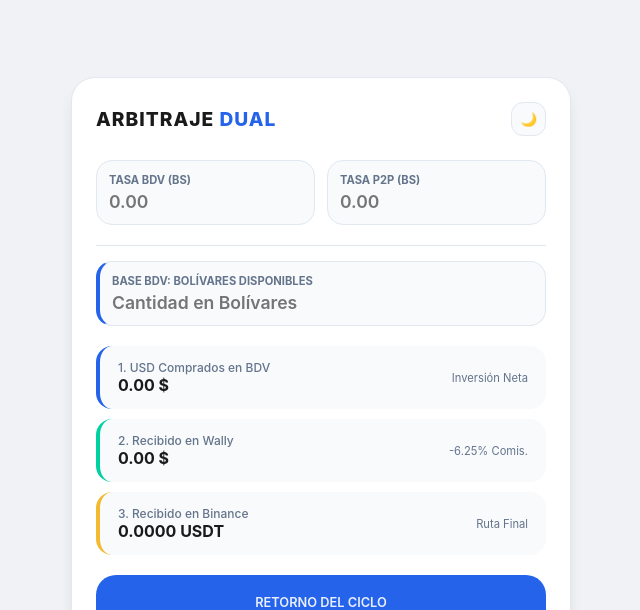
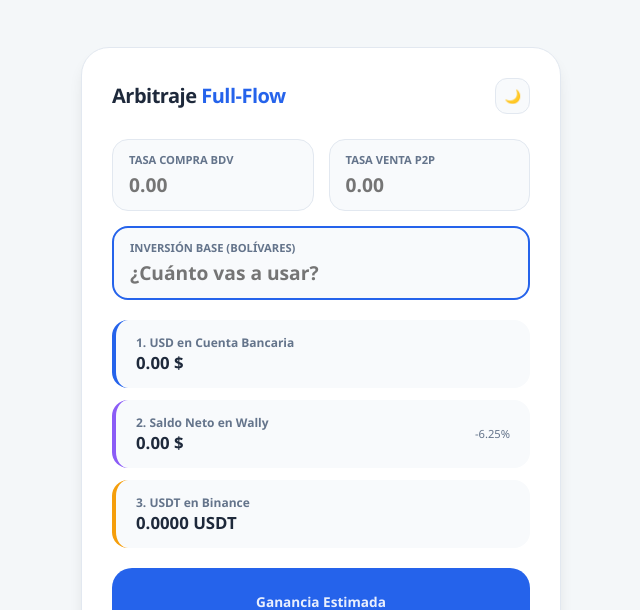
Before and after one commit to krauser0011/Flow-Calc, a plain HTML site: page index.html in a window 1280 px wide. Shown: the top 610 px of the page, without its empty margins (319-959 px from the left). Drawn offline with Linux system fonts and the light colour scheme.

Commit message:
Update HTML structure and styling for UI improvements

```diff
--- a/index.html
+++ b/index.html
@@ -3,15 +3,15 @@
 <head>
     <meta charset="UTF-8">
     <meta name="viewport" content="width=device-width, initial-scale=1.0">
-    <title>Consola de Arbitraje Pro</title>
+    <title>Consola de Arbitraje Unificada</title>
     <style>
         :root {
-            --bg: #f0f2f5;
+            --bg: #f4f7f9;
             --card: #ffffff;
-            --text: #1a1a1a;
+            --text-main: #1e293b;
             --text-sub: #64748b;
             --border: #e2e8f0;
-            --primary: #2563eb;
+            --accent: #2563eb;
             --success: #10b981;
             --danger: #ef4444;
             --input-bg: #f8fafc;
@@ -21,31 +21,31 @@
         [data-theme="dark"] {
             --bg: #0f172a;
             --card: #1e293b;
-            --text: #f8fafc;
+            --text-main: #f8fafc;
             --text-sub: #94a3b8;
             --border: #334155;
-            --primary: #3b82f6;
             --input-bg: #0f172a;
         }
 
-        * { box-sizing: border-box; margin: 0; padding: 0; font-family: 'Inter', sans-serif; transition: all 0.2s ease; }
+        * { box-sizing: border-box; margin: 0; padding: 0; font-family: 'Segoe UI', system-ui, sans-serif; }
 
         body {
             background-color: var(--bg);
-            color: var(--text);
+            color: var(--text-main);
             display: flex;
             justify-content: center;
             align-items: center;
             min-height: 100vh;
-            padding: 15px;
+            padding: 20px;
+            transition: all 0.3s ease;
         }
 
-        .main-card {
+        .container {
             background-color: var(--card);
             width: 100%;
-            max-width: 500px;
-            border-radius: 24px;
-            padding: 24px;
+            max-width: 480px;
+            border-radius: 28px;
+            padding: 30px;
             box-shadow: var(--shadow);
             border: 1px solid var(--border);
         }
@@ -54,10 +54,10 @@
             display: flex;
             justify-content: space-between;
             align-items: center;
-            margin-bottom: 24px;
+            margin-bottom: 25px;
         }
 
-        .header h1 { font-size: 1.2rem; font-weight: 800; text-transform: uppercase; letter-spacing: 1px; }
+        .header h1 { font-size: 1.25rem; font-weight: 800; letter-spacing: -0.5px; }
 
         .theme-toggle {
             background: var(--input-bg);
@@ -65,25 +65,25 @@
             padding: 8px;
             border-radius: 12px;
             cursor: pointer;
-            color: var(--text);
+            color: var(--text-main);
         }
 
-        /* Grid de Entradas */
-        .input-grid {
+        /* Sección de Entradas */
+        .grid-inputs {
             display: grid;
             grid-template-columns: 1fr 1fr;
-            gap: 12px;
+            gap: 15px;
             margin-bottom: 20px;
         }
 
-        .field {
+        .input-box {
             background: var(--input-bg);
-            padding: 12px;
+            padding: 12px 16px;
             border-radius: 16px;
             border: 1px solid var(--border);
         }
 
-        .field label {
+        .input-box label {
             display: block;
             font-size: 0.7rem;
             font-weight: 700;
@@ -92,126 +92,126 @@
             text-transform: uppercase;
         }
 
-        .field input {
+        .input-box input {
             width: 100%;
             background: transparent;
             border: none;
             outline: none;
-            color: var(--text);
-            font-size: 1.1rem;
+            color: var(--text-main);
+            font-size: 1.2rem;
             font-weight: 600;
         }
 
-        /* El Flujo Visual */
-        .flow-container {
+        .full-width { grid-column: span 2; border: 2px solid var(--accent); }
+
+        /* Flujo de Resultados */
+        .flow {
             display: flex;
             flex-direction: column;
-            gap: 10px;
+            gap: 12px;
+            margin: 20px 0;
         }
 
         .step {
             display: flex;
+            justify-content: space-between;
             align-items: center;
-            justify-content: space-between;
-            padding: 14px 18px;
+            padding: 14px 20px;
             background: var(--input-bg);
             border-radius: 16px;
-            border-left: 4px solid var(--primary);
+            border-left: 4px solid var(--accent);
         }
 
         .step-info span { display: block; }
-        .step-label { font-size: 0.75rem; color: var(--text-sub); font-weight: 500; }
-        .step-value { font-size: 1rem; font-weight: 700; }
+        .label { font-size: 0.75rem; color: var(--text-sub); font-weight: 600; }
+        .val { font-size: 1.05rem; font-weight: 700; }
 
         /* Resultado Final */
         .summary {
-            margin-top: 20px;
-            padding: 20px;
+            padding: 24px;
             border-radius: 20px;
             text-align: center;
-            background: var(--primary);
+            background: var(--accent);
             color: white;
+            margin-top: 10px;
         }
 
         .summary.profit { background: var(--success); }
         .summary.loss { background: var(--danger); }
 
-        .summary-label { font-size: 0.8rem; font-weight: 600; opacity: 0.9; text-transform: uppercase; }
-        .summary-value { font-size: 1.8rem; font-weight: 800; margin: 4px 0; }
-        .summary-percent { font-size: 0.9rem; font-weight: 700; background: rgba(0,0,0,0.1); padding: 4px 12px; border-radius: 20px; display: inline-block; }
-
-        .divider { height: 1px; background: var(--border); margin: 15px 0; }
+        .summary-label { font-size: 0.85rem; font-weight: 600; opacity: 0.9; }
+        .summary-val { font-size: 2.2rem; font-weight: 800; margin: 5px 0; }
+        .summary-pct { font-size: 1rem; font-weight: 700; background: rgba(0,0,0,0.15); padding: 4px 15px; border-radius: 50px; display: inline-block; }
 
     </style>
 </head>
 <body>
 
-<div class="main-card">
+<div class="container">
     <div class="header">
-        <h1>Arbitraje <span style="color:var(--primary)">Dual</span></h1>
+        <h1>Arbitraje <span style="color:var(--accent)">Full-Flow</span></h1>
         <button class="theme-toggle" onclick="toggleTheme()" id="tBtn">🌙</button>
     </div>
 
-    <div class="input-grid">
-        <div class="field">
-            <label>Tasa BDV (Bs)</label>
+    <div class="grid-inputs">
+        <div class="input-box">
+            <label>Tasa Compra BDV</label>
             <input type="number" id="tasaBdv" placeholder="0.00" step="0.01">
         </div>
-        <div class="field">
-            <label>Tasa P2P (Bs)</label>
+        <div class="input-box">
+            <label>Tasa Venta P2P</label>
             <input type="number" id="tasaP2p" placeholder="0.00" step="0.01">
+        </div>
+        <div class="input-box full-width">
+            <label>Inversión Base (Bolívares)</label>
+            <input type="number" id="montoBs" placeholder="¿Cuánto vas a usar?" step="0.01">
         </div>
     </div>
 
-    <div class="divider"></div>
-
-    <div class="field" style="margin-bottom: 20px; border-left: 4px solid var(--primary);">
-        <label>Base BDV: Bolívares Disponibles</label>
-        <input type="number" id="montoBs" placeholder="Cantidad en Bolívares" step="0.01">
-    </div>
-
-    <div class="flow-container">
+    <div class="flow">
         <div class="step">
             <div class="step-info">
-                <span class="step-label">1. USD Comprados en BDV</span>
-                <span class="step-value" id="resUsdBdv">0.00 $</span>
+                <span class="label">1. USD en Cuenta Bancaria</span>
+                <span class="val" id="resUsdBdv">0.00 $</span>
             </div>
-            <div style="font-size: 0.7rem; color: var(--text-sub);">Inversión Neta</div>
         </div>
 
-        <div class="step" style="border-left-color: #00D1A1;">
+        <div class="step" style="border-left-color: #8b5cf6;">
             <div class="step-info">
-                <span class="step-label">2. Recibido en Wally</span>
-                <span class="step-value" id="resWally">0.00 $</span>
+                <span class="label">2. Saldo Neto en Wally</span>
+                <span class="val" id="resWally">0.00 $</span>
             </div>
-            <div style="font-size: 0.7rem; color: var(--text-sub);">-6.25% Comis.</div>
+            <span style="font-size: 0.7rem; color: var(--text-sub);">-6.25%</span>
         </div>
 
-        <div class="step" style="border-left-color: #F3BA2F;">
+        <div class="step" style="border-left-color: #f59e0b;">
             <div class="step-info">
-                <span class="step-label">3. Recibido en Binance</span>
-                <span class="step-value" id="resBinance">0.0000 USDT</span>
+                <span class="label">3. USDT en Binance</span>
+                <span class="val" id="resBinance">0.0000 USDT</span>
             </div>
-            <div style="font-size: 0.7rem; color: var(--text-sub);">Ruta Final</div>
         </div>
     </div>
 
     <div class="summary" id="cajaNeto">
-        <div class="summary-label" id="labelNeto">Retorno del Ciclo</div>
-        <div class="summary-value" id="resNeto">0.00 Bs</div>
-        <div class="summary-percent" id="resPorcentaje">0.00%</div>
+        <div class="summary-label" id="labelNeto">Ganancia Estimada</div>
+        <div class="summary-val" id="resNeto">0.00 Bs</div>
+        <div class="summary-pct" id="resPorcentaje">0.00%</div>
     </div>
 </div>
 
 <script>
-    const inputs = ['tasaBdv', 'tasaP2p', 'montoBs'];
+    const ids = ['tasaBdv', 'tasaP2p', 'montoBs'];
 
-    // Cargar datos previos
-    inputs.forEach(id => {
-        const saved = localStorage.getItem(id);
-        if(saved) document.getElementById(id).value = saved;
-        document.getElementById(id).addEventListener('input', calcular);
-    });
+    // Al cargar: recuperar datos y aplicar tema
+    window.onload = () => {
+        ids.forEach(id => {
+            const val = localStorage.getItem(id);
+            if(val) document.getElementById(id).value = val;
+            document.getElementById(id).addEventListener('input', calcular);
+        });
+        if (window.matchMedia('(prefers-color-scheme: dark)').matches) toggleTheme();
+        calcular();
+    };
 
     function toggleTheme() {
         const body = document.body;
@@ -225,8 +225,8 @@
         }
     }
 
-    function format(num, dec = 2) {
-        return num.toLocaleString('en-US', {minimumFractionDigits: dec, maximumFractionDigits: dec});
+    function fmt(n, d = 2) {
+        return n.toLocaleString('en-US', {minimumFractionDigits: d, maximumFractionDigits: d});
     }
 
     function calcular() {
@@ -234,46 +234,49 @@
         const tP2p = parseFloat(document.getElementById('tasaP2p').value) || 0;
         const mBs = parseFloat(document.getElementById('montoBs').value) || 0;
 
-        // Guardar progreso
-        inputs.forEach(id => localStorage.setItem(id, document.getElementById(id).value));
+        // Persistencia
+        ids.forEach(id => localStorage.setItem(id, document.getElementById(id).value));
 
-        const COMISION_FIX = 0.0625; // 6.25%
-        const FACTOR_WALLY_BINANCE = 0.935031;
+        // Constantes del proceso
+        const COMISION_BANCO = 0.0625; // 6.25%
+        const FACTOR_BINANCE = 0.935031;
 
-        // 1. ¿Cuántos USD compro en el banco con mis Bs?
-        const usdBdv = tBdv > 0 ? mBs / tBdv : 0;
+        // Lógica de Flujo
+        // 1. Dólares que el banco te otorga por esos Bs
+        const usdBanco = tBdv > 0 ? mBs / tBdv : 0;
 
-        // 2. ¿Cuánto llega a Wally?
-        // Lógica: Si el banco me quita 6.25% del total, recibo el resto
-        const wallyUsd = usdBdv / (1 + COMISION_FIX);
+        // 2. Dólares que realmente caen en Wally (descontando la comisión que el banco suma al precio)
+        const usdWally = usdBanco / (1 + COMISION_BANCO);
 
-        // 3. ¿Cuánto llega a Binance?
-        const binanceUsdt = wallyUsd * FACTOR_WALLY_BINANCE;
+        // 3. USDT que recibes tras el cambio interno
+        const usdtBinance = usdWally * FACTOR_BINANCE;
 
-        // 4. Retorno final al vender en P2P
-        const retornoBs = binanceUsdt * tP2p;
+        // 4. Retorno final en Bs al vender en P2P
+        const retornoBs = usdtBinance * tP2p;
         const netoBs = retornoBs - mBs;
-        const porcentaje = mBs > 0 ? (netoBs / mBs) * 100 : 0;
+        const pct = mBs > 0 ? (netoBs / mBs) * 100 : 0;
 
-        // Actualizar UI
-        document.getElementById('resUsdBdv').innerText = format(usdBdv) + ' $';
-        document.getElementById('resWally').innerText = format(wallyUsd) + ' $';
-        document.getElementById('resBinance').innerText = format(binanceUsdt, 4) + ' USDT';
-        document.getElementById('resNeto').innerText = format(netoBs) + ' Bs';
-        document.getElementById('resPorcentaje').innerText = (netoBs > 0 ? '+' : '') + format(porcentaje) + '%';
+        // Actualizar Interfaz
+        document.getElementById('resUsdBdv').innerText = fmt(usdBanco) + ' $';
+        document.getElementById('resWally').innerText = fmt(usdWally) + ' $';
+        document.getElementById('resBinance').innerText = fmt(usdtBinance, 4) + ' USDT';
+        document.getElementById('resNeto').innerText = (netoBs >= 0 ? '+ ' : '') + fmt(netoBs) + ' Bs';
+        document.getElementById('resPorcentaje').innerText = (netoBs >= 0 ? '+' : '') + fmt(pct) + '%';
 
-        // Colores de rentabilidad
         const caja = document.getElementById('cajaNeto');
+        const label = document.getElementById('labelNeto');
+
+        caja.className = 'summary';
         if (mBs > 0) {
-            if (netoBs > 0) { caja.className = 'summary profit'; document.getElementById('labelNeto').innerText = 'Ganancia Neta'; }
-            else { caja.className = 'summary loss'; document.getElementById('labelNeto').innerText = 'Pérdida Neta'; }
-        } else {
-            caja.className = 'summary';
+            if (netoBs > 0) {
+                caja.classList.add('profit');
+                label.innerText = 'Ganancia Neta';
+            } else {
+                caja.classList.add('loss');
+                label.innerText = 'Pérdida Neta';
+            }
         }
     }
-
-    // Ejecutar al cargar
-    calcular();
 </script>
 
 </body>
```
